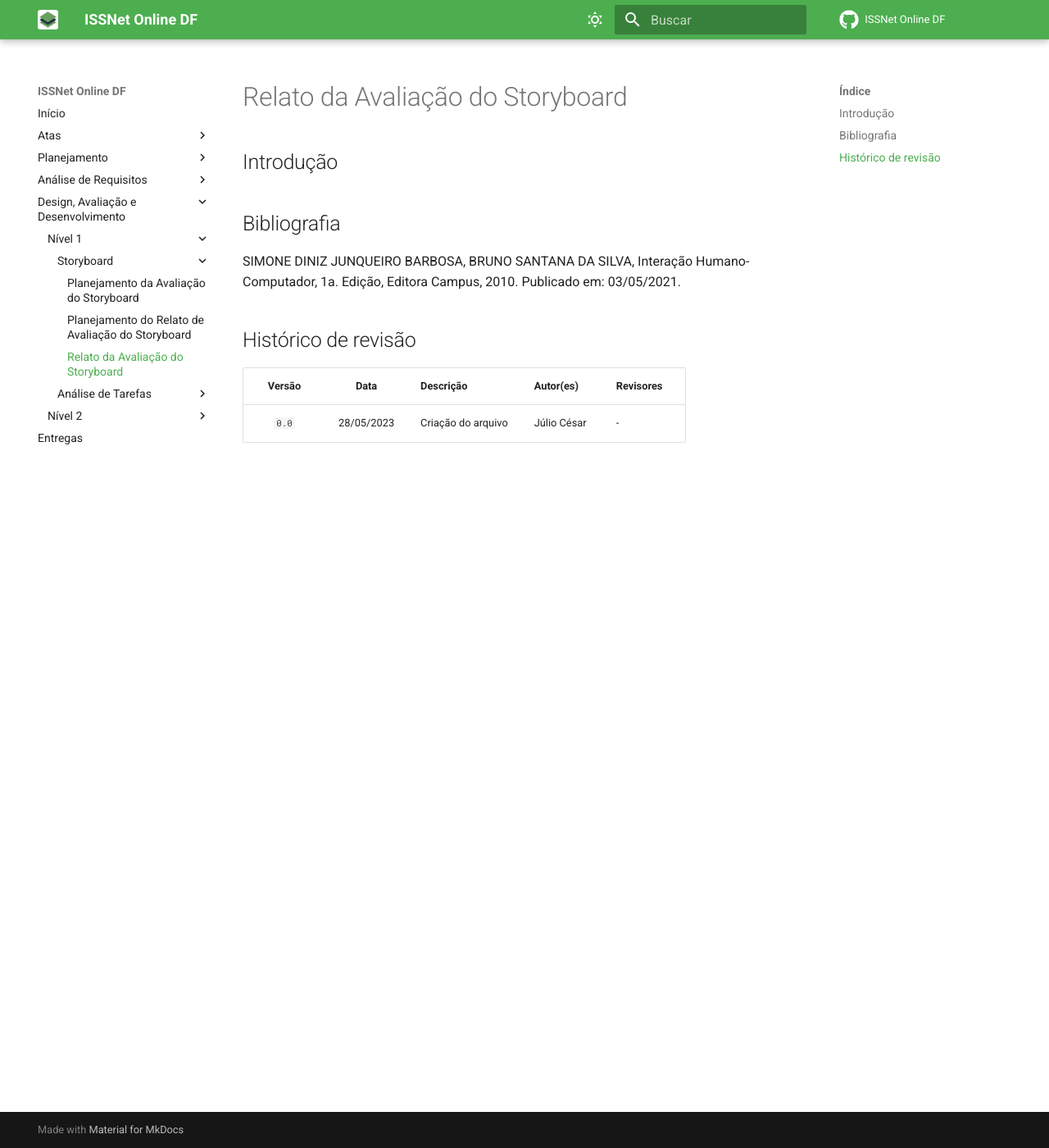
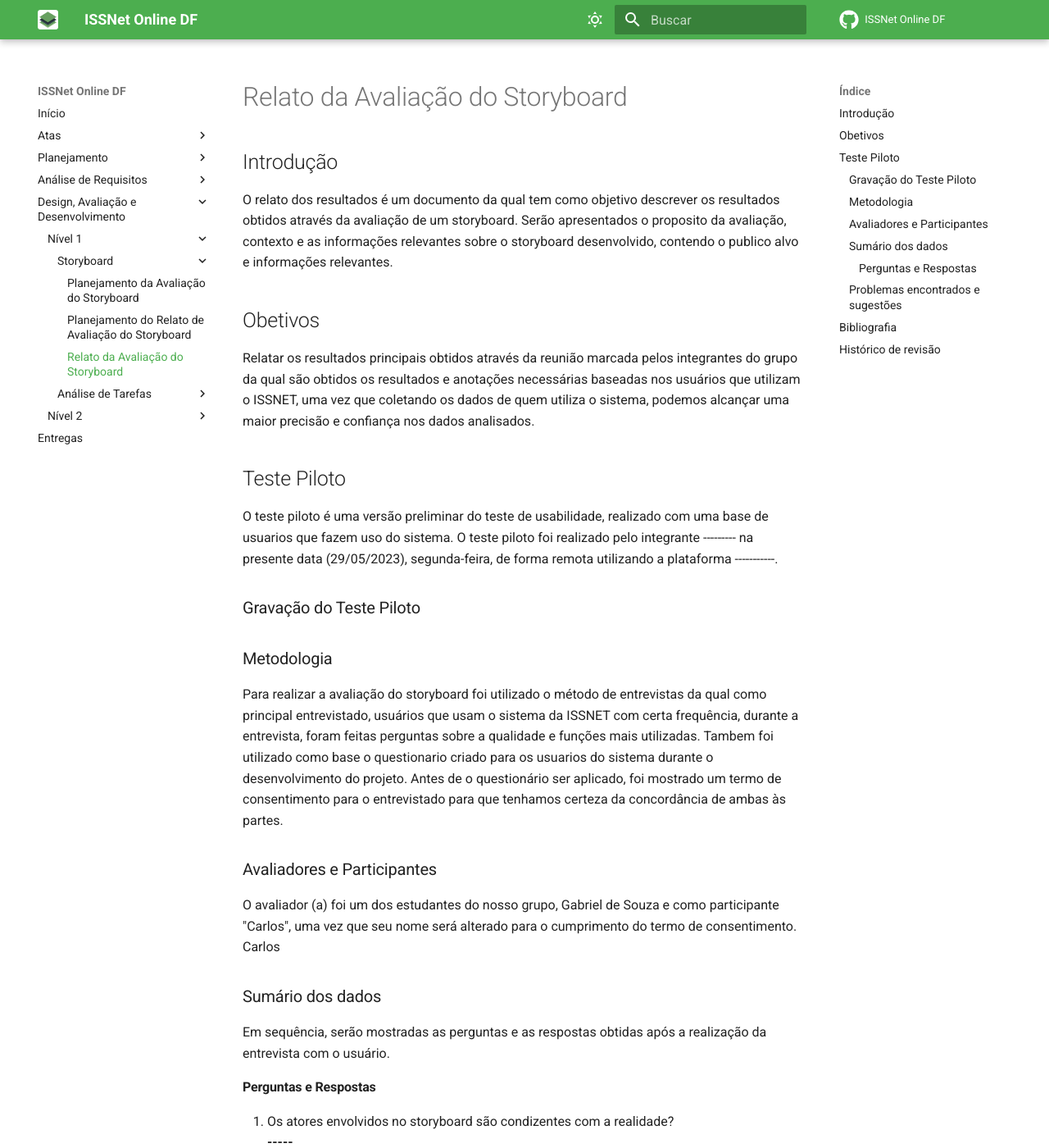
Before and after one commit to Interacao-Humano-Computador/2023.1-ISSNet, an MkDocs documentation site: the page built from gitpages/docs/design_avaliacao_desenvolvimento/nivel1/storyboard/relato_storyboard.md, in a window 1280 px wide and 1400 px high. Shown: the whole window at 82% size. Built offline with MkDocs 1.6.1 and Material for MkDocs 9.7.7, drawn with Linux system fonts in a browser that asks for light colours; comment, search, counter and statistics services are not loaded; some of the changed text lies outside the part shown.

Commit message:
Update relato_storyboard.md

```diff
--- a/gitpages/docs/design_avaliacao_desenvolvimento/nivel1/storyboard/relato_storyboard.md
+++ b/gitpages/docs/design_avaliacao_desenvolvimento/nivel1/storyboard/relato_storyboard.md
@@ -1,6 +1,52 @@
 # Relato da Avaliação do Storyboard
 
 ## Introdução
+
+O relato dos resultados é um documento da qual tem como objetivo descrever os resultados obtidos através da avaliação de um storyboard. Serão apresentados o proposito da avaliação, contexto e as informações relevantes sobre o storyboard desenvolvido, contendo o publico alvo e informações relevantes.
+
+##Obetivos
+Relatar os resultados principais obtidos através da reunião marcada pelos integrantes do grupo da qual são obtidos os resultados e anotações necessárias baseadas nos usuários que utilizam o ISSNET, uma vez que coletando os dados de quem utiliza o sistema, podemos alcançar uma maior precisão e confiança nos dados analisados.
+
+## Teste Piloto
+O teste piloto é uma versão preliminar do teste de usabilidade, realizado com uma base de usuarios que fazem uso do sistema. O teste piloto foi realizado pelo integrante --------- na presente data (29/05/2023), segunda-feira, de forma remota utilizando a plataforma -----------.
+
+### Gravação do Teste Piloto
+
+### Metodologia
+Para realizar a avaliação do storyboard foi utilizado o método de entrevistas da qual como principal entrevistado, usuários que usam o sistema da ISSNET com certa frequência, durante a entrevista, foram feitas perguntas sobre a qualidade e funções mais utilizadas. Tambem foi utilizado como base o questionario criado para os usuarios do sistema durante o desenvolvimento do projeto.
+Antes de o questionário ser aplicado, foi mostrado um termo de consentimento para o entrevistado para que tenhamos certeza da concordância de ambas às partes.
+
+### Avaliadores e Participantes
+O avaliador (a) foi um dos estudantes do nosso grupo, Gabriel de Souza e como participante "Carlos", uma vez que seu nome será alterado para o cumprimento do termo de consentimento. Carlos
+
+### Sumário dos dados
+Em sequência, serão mostradas as perguntas e as respostas obtidas após a realização da entrevista com o usuário.
+
+#### Perguntas e Respostas
+<ol>
+<li> Os atores envolvidos no storyboard são condizentes com a realidade?
+    <br/> <b>----- </b>
+</li>
+<li> O ambiente escrito no storyboard condiz com sua autenticidade?
+    <br/> <b>----- </b>
+</li>
+<li> As ações realizadas pelos atores/usuários no storyboard condiz com a veracidade apresentada?
+    <br/> <b>----- </b>
+</li>
+<li> É possivel considerar que o ator principal realizou e completou o objetivo principal da historia contada no storyboard?
+    <br/> <b>----- </b>
+</li>
+<li>Em relação a sua motivação, o usuário após utilizar a aplicação do ISSNET, essa motivação ficou clara no storyboard?
+    <br/> <b>----- </b>
+</ol>
+
+### Problemas encontrados e sugestões
+
+
+
+
+
+
 
 
 <!-- ## Referências -->
@@ -16,3 +62,4 @@
 | Versão     | Data        | Descrição                                 | Autor(es)       | Revisores       |
 | :--------: | :---------: | ----------------------------------------- | --------------- | --------------- |
 | `0.0`      | 28/05/2023  | Criação do arquivo                        | Júlio César     | - |
+| `0.1`      | 28/05/2023  | Adicionar título e descrição              | Marcus Vinicius | - |
```
